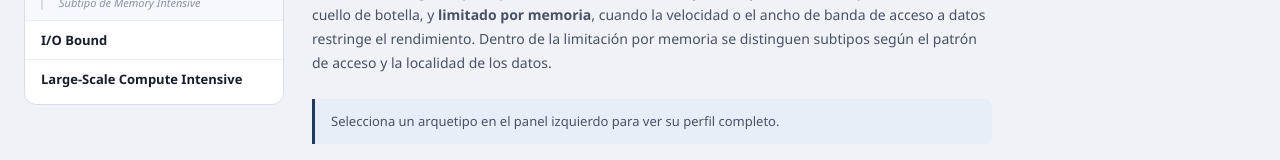
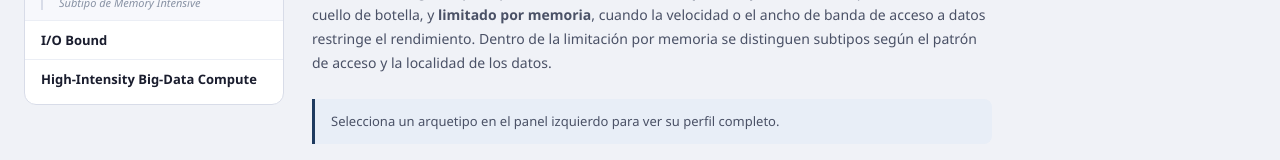
Before and after one commit to vic122112323/archetype-visualizer, a Next.js app: page / in a window 1280 px wide. Shown: the part 340-500 px from the top of the page. Built offline with nearby package versions, Linux system fonts and the light colour scheme.

Commit message:
canvio nombre high-intensity-big-data-compute

```diff
--- a/src/components/HardwarePredictor.tsx
+++ b/src/components/HardwarePredictor.tsx
@@ -73,7 +73,7 @@ const EMPTY_COUNTERS: RawCounters = {
 /* ── Display helpers ── */
 const ARCHETYPE_COLORS: Record<string, string> = {
   'cpu-intensive':              '#3b82f6',
-  'large-scale-compute-intensive': '#0ea5e9',
+  'high-intensity-big-data-compute': '#0ea5e9',
   'memory-intensive':           '#8b5cf6',
   'latency-bound':              '#f59e0b',
   'bandwidth-bound':            '#10b981',
@@ -82,7 +82,7 @@ const ARCHETYPE_COLORS: Record<string, string> = {
 
 const ARCHETYPE_NAMES: Record<string, string> = {
   'cpu-intensive':              'CPU Intensive',
-  'large-scale-compute-intensive': 'Large-Scale Compute Intensive',
+  'high-intensity-big-data-compute': 'High-Intensity Big-Data Compute',
   'memory-intensive':           'Memory Intensive',
   'latency-bound':              'Latency Bound',
   'bandwidth-bound':            'Bandwidth Bound',
@@ -176,7 +176,7 @@ function predict(raw: RawCounters): PredictionResult {
 
   const scores: Record<string, number> = {
     'cpu-intensive':               0,
-    'large-scale-compute-intensive': 0,
+    'high-intensity-big-data-compute': 0,
     'memory-intensive':            0,
     'latency-bound':               0,
     'bandwidth-bound':             0,
@@ -200,28 +200,28 @@ function predict(raw: RawCounters): PredictionResult {
     if (dTMR < 0.03)        scores['cpu-intensive'] += 1;
   }
 
-  // Large-Scale Compute Intensive — high compute (high instructions/LLC-miss) but
+  // High-Intensity Big-Data Compute — high compute (high instructions/LLC-miss) but
   // also significant LLC traffic because the working set exceeds the whole cache.
   // Distinguished from plain CPU-intensive by having a high LLC load volume while
   // the LLC-miss *rate* can still be moderate (blocking keeps hit rate reasonable).
   if (instrPerLLCMiss !== null) {
-    if (instrPerLLCMiss > 5000)       scores['large-scale-compute-intensive'] += 4;
-    else if (instrPerLLCMiss > 1000)  scores['large-scale-compute-intensive'] += 2;
+    if (instrPerLLCMiss > 5000)       scores['high-intensity-big-data-compute'] += 4;
+    else if (instrPerLLCMiss > 1000)  scores['high-intensity-big-data-compute'] += 2;
   }
   // Large working set: substantial LLC loads even if miss rate is not extreme
   if (llcLoads > 0 && instructions > 0) {
     const llcLoadRate = llcLoads / instructions;
-    if (llcLoadRate > 0.05)           scores['large-scale-compute-intensive'] += 3;
-    else if (llcLoadRate > 0.01)      scores['large-scale-compute-intensive'] += 1;
+    if (llcLoadRate > 0.05)           scores['high-intensity-big-data-compute'] += 3;
+    else if (llcLoadRate > 0.01)      scores['high-intensity-big-data-compute'] += 1;
   }
   // Low branch miss rate (regular, blocked access pattern)
   if (branchMissRate !== null) {
-    if (brMR < 0.02)                  scores['large-scale-compute-intensive'] += 2;
-    else if (brMR < 0.05)             scores['large-scale-compute-intensive'] += 1;
+    if (brMR < 0.02)                  scores['high-intensity-big-data-compute'] += 2;
+    else if (brMR < 0.05)             scores['high-intensity-big-data-compute'] += 1;
   }
   // Some LLC misses expected (data exceeds L3) but not as high as latency-bound
   if (llcMissRate !== null) {
-    if (llcMR > 0.05 && llcMR < 0.4) scores['large-scale-compute-intensive'] += 2;
+    if (llcMR > 0.05 && llcMR < 0.4) scores['high-intensity-big-data-compute'] += 2;
   }
 
   // Memory-intensive — high LLC + L1D miss rates
--- a/src/data/data.json
+++ b/src/data/data.json
@@ -197,8 +197,8 @@
     },
 
     {
-      "id": "large-scale-compute-intensive",
-      "name": "Large-Scale Compute Intensive",
+      "id": "high-intensity-big-data-compute",
+      "name": "High-Intensity Big-Data Compute",
       "shortDescription": "Aplicaciones cuyo rendimiento está limitado por la capacidad de cálculo, pero trabajan sobre conjuntos de datos tan grandes que exceden toda la jerarquía de caché.",
       "characteristics": [
         "Realizan un volumen de cálculo tan alto que este sigue dominando sobre el tiempo de acceso a memoria, incluso a gran escala",
--- a/src/data/radar.json
+++ b/src/data/radar.json
@@ -114,8 +114,8 @@
       }
     },
     {
-      "id": "large-scale-compute-intensive",
-      "name": "Large-Scale Compute Intensive",
+      "id": "high-intensity-big-data-compute",
+      "name": "High-Intensity Big-Data Compute",
       "color": "#0e7490",
       "values": {
         "working_set": 100,
```
Also changed, not shown: src/components/ArchetypeCards.tsx (+0 -30 lines).
